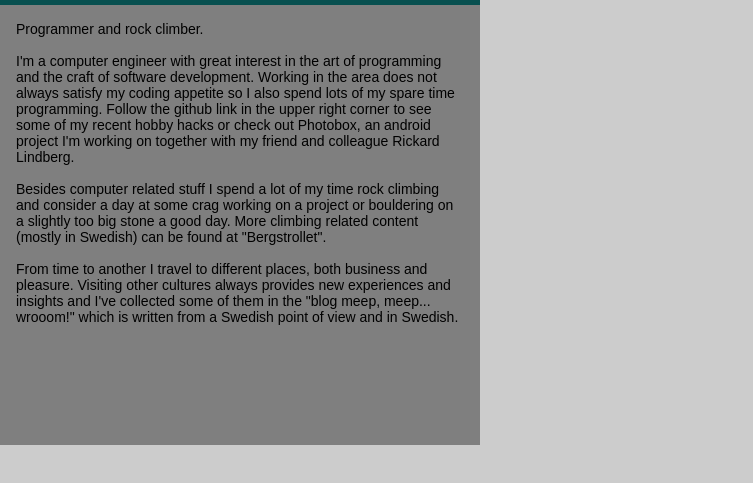
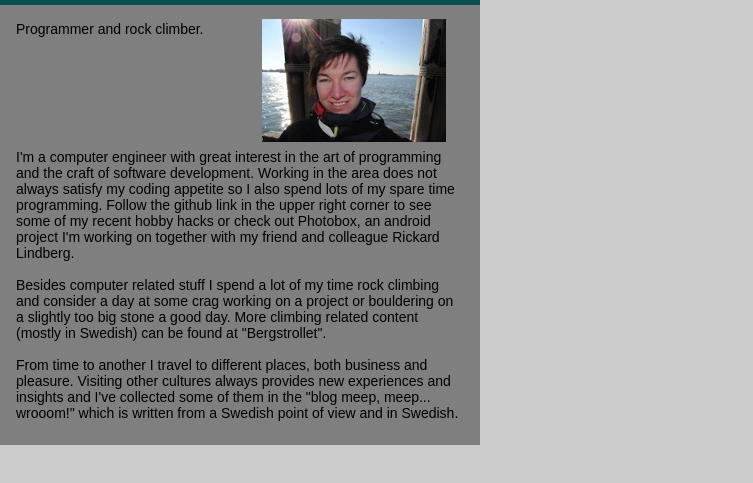
Before and after one commit to kajgo/mypage, a plain HTML site: page index.html in a window 1280 px wide. Shown: the part 245-728 px from the top of the page, without its empty margins (0-753 px from the left). Drawn offline with Linux system fonts and the light colour scheme.

Commit message:
More content.

```diff
--- a/index.html
+++ b/index.html
@@ -51,9 +51,15 @@
                 width: 690px;
                 background-color: #222222
             }
+            img {
+                position: absolute;
+                top: 264px;
+                left: 262px;
+            }
         </style>
     </head>
     <body>
+        <img src="me.jpg">
         <ul class="navbar">
             <li><a href="index.html">About me</a>
             <li><a href="">Programming</a>
@@ -67,6 +73,9 @@
         <h1>Kajsa Goffrich</h1>
         <p class="content">
         Programmer and rock climber.
+        <br><br>
+        <br><br>
+        <br><br>
         <br><br>
         I'm a computer engineer with great interest in the art of programming
         and the craft of software development. Working in the area does not
```
Also changed, not shown: me.jpg (added).
